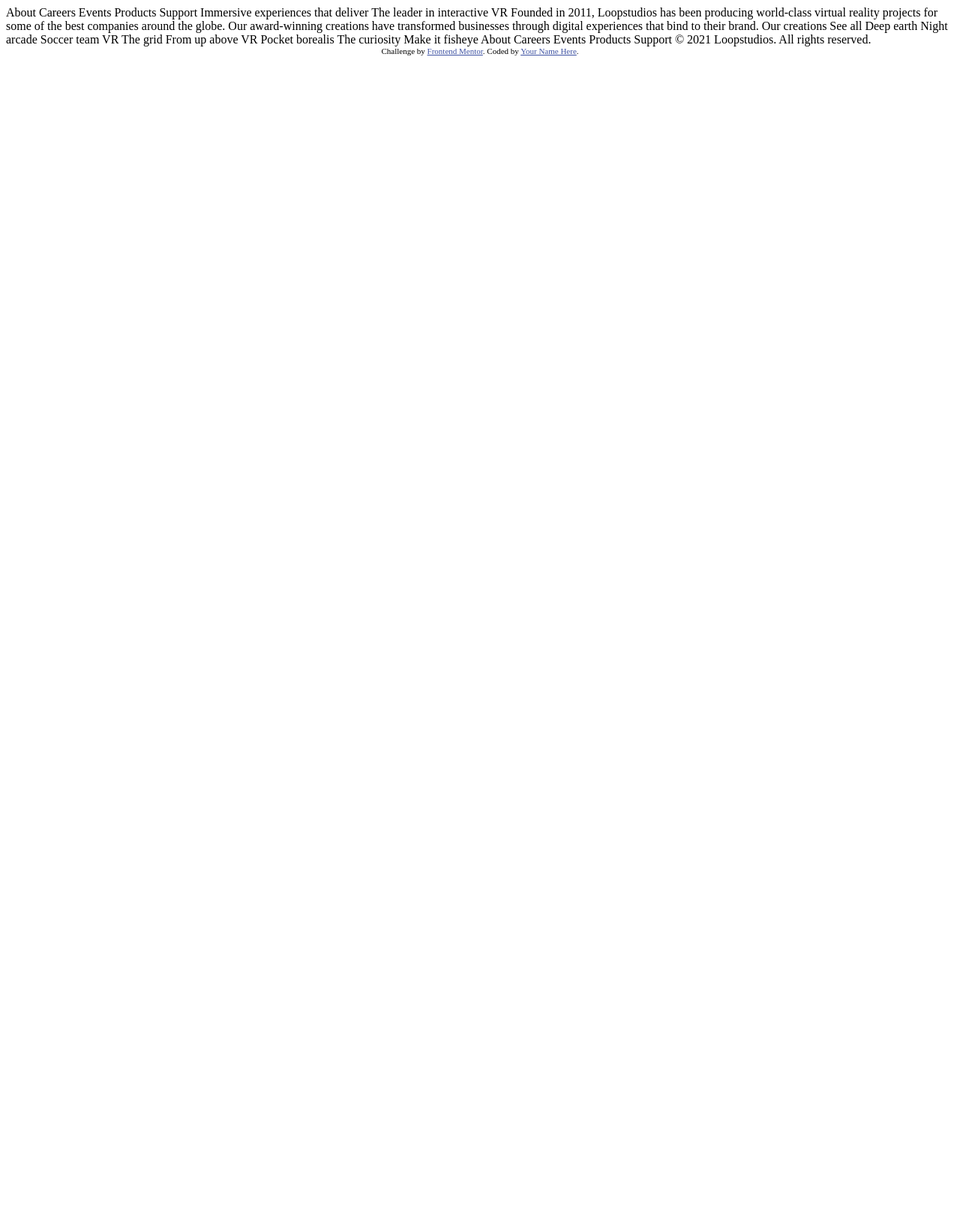
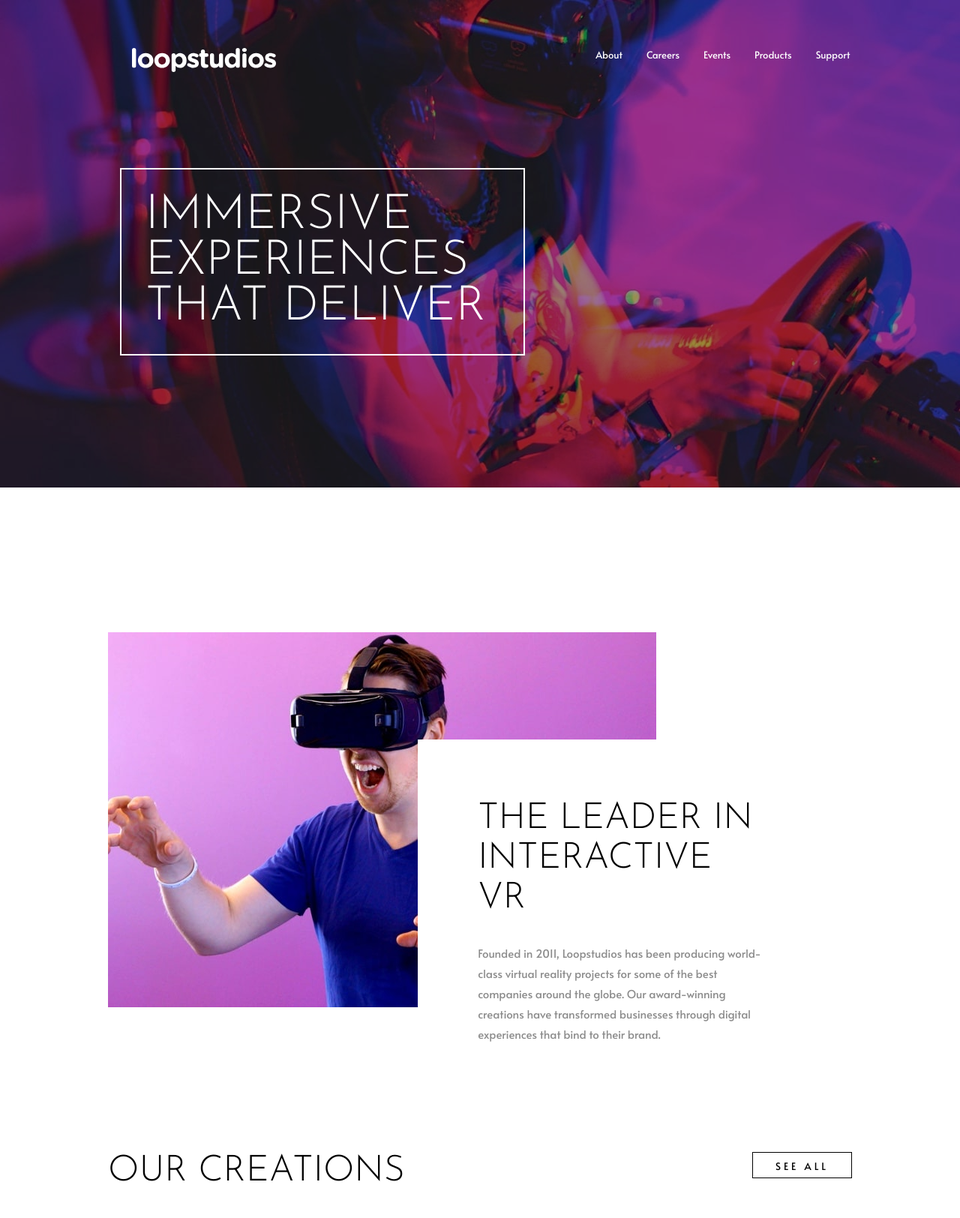
Before and after one commit to ernesto-ca/LoopstudiosChallenge, a plain HTML site: page index.html in a window 1280 px wide. Shown: the top 1624 px of the page at 75% size. Before the commit the page ends 800 px from the top, so only its background shows below. Drawn offline with Linux system fonts and the light colour scheme.

Commit message:
Almost finished the deskopt design

```diff
--- /dev/null
+++ b/css/styles.css
@@ -0,0 +1,203 @@
+/* IMPORTS AREA*/
+@import url('https://fonts.googleapis.com/css2?family=Josefin+Sans:wght@300&family=Alata&display=swap');
+/* IMPORTS AREA*/
+
+:root {
+    /* Font families*/
+    --font-family-alata: 'Alata', sans-serif;
+    --font-family-josefin: 'Josefin Sans', sans-serif;
+    /* Font families*/
+
+    /* Font sizes */
+    --font-size-body: 15px;
+    /* Font sizes*/
+
+    /* Colors*/
+    --color-gray: hsl(0, 0%, 55%);
+    --color-very-dark-gray: hsl(0, 0%, 41%);
+    /* Colors*/
+}
+
+* {
+    margin: 0;
+    padding: 0;
+}
+
+/* Navigation Start*/
+nav {
+    width: 85%;
+    position: absolute;
+    background: transparent;
+    overflow: hidden;
+    padding-top: 4rem;
+    padding-left: 11rem;
+    display: flex;
+    flex-flow: row nowrap;
+    justify-content: space-between;
+}
+
+.navbar {
+    font-family: var(--font-family-alata);
+    font-size: small;
+    font-weight: 400;
+    list-style-type: none;
+    color: white;
+    margin-right: 12%;
+}
+
+.navbar li {
+    display: inline;
+    float: left;
+}
+
+.navbar li a {
+    display: block;
+    color: white;
+    text-align: center;
+    margin-left: 2rem;
+    text-decoration: none;
+    transition: all 0.5s ease-in-out;
+    border: 0px solid transparent;
+}
+
+.navbar li a:hover {
+    border-bottom: 1px solid white;
+    font-size: medium;
+}
+/* Navigation End*/
+
+/* Header Start*/
+header {
+    display: flex;
+    flex-direction: column;
+    background-image: url('../images/desktop/image-hero.jpg');
+    background-repeat: round;
+    background-color: rgba(0, 0, 0, 0.4);
+    background-blend-mode: color;
+    padding-left: 10rem;
+    padding-bottom: 11rem;
+    padding-top: 14rem;
+}
+
+h1 {
+    width: 45%;
+    color: white;
+    font-family: var(--font-family-josefin);
+    font-weight: 400;
+    text-transform: uppercase;
+    line-height: 95%;
+    font-size: 4em;
+    border: 2px solid white;
+    padding-left: 2rem;
+    padding-top: 2rem;
+    padding-bottom: 2rem;
+}
+/* Header End*/
+
+/* Section History Start*/
+.section-history {
+    padding: 9rem;
+    background-image: url('../images/desktop/image-interactive.jpg');
+    background-repeat: no-repeat;
+    background-position: center left 9rem;
+    display: flex;
+    justify-content: flex-end;
+}
+
+article {
+    width: 39%;
+    padding: 5rem;
+    padding-bottom: 0;
+    background-color: white;
+    margin-top: 12rem;
+    margin-right: 2rem;
+}
+
+h2 {
+    font-family: var(--font-family-josefin);
+    font-weight: 400;
+    line-height: 110%;
+    text-transform: uppercase;
+    font-size: 3em;
+    margin-bottom: 2rem;
+}
+
+p {
+    font-family: var(--font-family-alata);
+    font-weight: 300;
+    line-height: 180%;
+    font-size: var(--font-size-body);
+    color: var(--color-gray);
+}
+/* Section History End*/
+
+/* Section Creations Start*/
+.section-creations {
+    padding-left: 9rem;
+    padding-right: 9rem;
+    display: grid;
+    grid-template-columns: 25% 25% 25% 25%;
+    grid-template-areas:
+        'header  header header header'
+        'content content content2 content2'
+        'content content content2 content2';
+}
+
+.creations {
+    display: flex;
+    flex-direction: row;
+    justify-content: space-between;
+    grid-area: header;
+    margin-bottom: 3rem;
+}
+
+.btn-see {
+    width: 10%;
+    height: 20%;
+    letter-spacing: 4px;
+    font-family: var(--font-family-alata);
+    font-weight: 400;
+    font-size: smaller;
+    color: black;
+    padding-top: 0.5rem;
+    padding-bottom: 0.5rem;
+    padding-left: 1rem;
+    padding-right: 1rem;
+    text-transform: uppercase;
+    text-align: center;
+    text-decoration: none;
+    border: 1px solid black;
+    transition: background-color 0.1s ease;
+}
+
+.btn-see:hover {
+    background-color: black;
+    color: white;
+}
+
+.btn-see:active {
+    background-color: rgba(0, 0, 0, 0.404);
+}
+
+.image {
+    width: 16rem;
+    height: 450px;
+}
+
+.sideL {
+    grid-area: content;
+    display: flex;
+    flex-direction: row;
+    flex-wrap: wrap;
+    justify-content: space-between;
+}
+
+.creation1 {
+    background-image: url('../images/desktop/image-deep-earth.jpg');
+}
+
+.creation2 {
+    background-image: url('../images/desktop/image-night-arcade.jpg');
+}
+
+/* Section Creations End*/
--- a/index.html
+++ b/index.html
@@ -5,6 +5,8 @@
   <meta name="viewport" content="width=device-width, initial-scale=1.0"> <!-- displays site properly based on user's device -->
 
   <link rel="icon" type="image/png" sizes="32x32" href="./images/favicon-32x32.png">
+
+  <link rel="stylesheet" href="css/styles.css">
 
   <title>Frontend Mentor | Loopstudios landing page</title>
 
@@ -15,27 +17,61 @@
   </style>
 </head>
 <body>
-  About
-  Careers
-  Events
-  Products
-  Support
 
-  Immersive experiences that deliver
+  <nav>
+    <img src="images/logo.svg" alt="logo"/>
+    <ul class="navbar">
+      <li><a href="#">About</a></li>
+      <li><a href="#">Careers</a></li>
+      <li><a href="#">Events</a></li>
+      <li><a href="#">Products</a></li>
+      <li><a href="#">Support</a></li>
+    </ul>
+  </nav>
 
-  The leader in interactive VR
+  <header>
+    <h1>
+      Immersive
+      experiences
+      that deliver
+    </h1>
+  </header>
 
-  Founded in 2011, Loopstudios has been producing world-class virtual reality
-  projects for some of the best companies around the globe. Our award-winning
-  creations have transformed businesses through digital experiences that bind
-  to their brand.
+  <section class="section-history">
+    <article>
+      <h2>The leader in interactive VR</h2>
+      <p>
+        Founded in 2011, Loopstudios has been producing world-class virtual reality
+        projects for some of the best companies around the globe. Our award-winning
+        creations have transformed businesses through digital experiences that bind
+        to their brand.</p>
+    </article>
+  </section>
 
-  Our creations
+  <section class="section-creations">
+    <div class="creations">
+      <h2>Our creations</h2>
+      <a href="#" class="btn-see">See all</a>
+    </div>
 
-  See all
+    <div class="sideL">
+      <div class="image creation1">
+        <h3>Deep earth</h3>
+      </div>
+      <div class="image creation2">
+        <h3>Night arcade</h3>
+      </div>
+      <div class="image creation3"></div>
+      <div class="image creation4"></div>
+    </div>
 
-  Deep earth
-  Night arcade
+    <div class="image creation5"></div>
+    <div class="image creation6"></div>
+    <div class="image creation7"></div>
+    <div class="image creation8"></div>
+  </section>
+
+
   Soccer team VR
   The grid
   From up above VR
```
